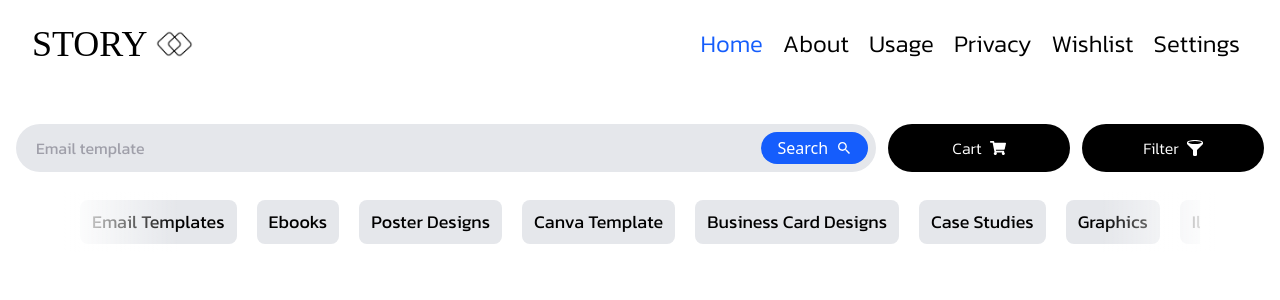
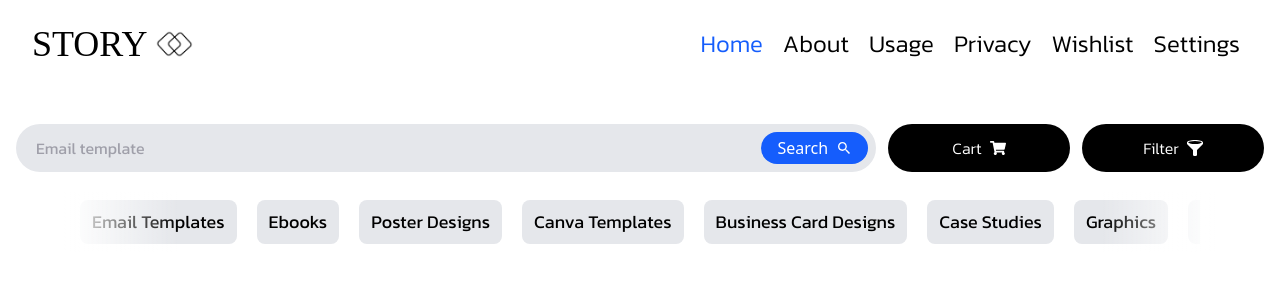
Before and after one commit to isudiptodas/STORY-Digital_Content_Marketplace, a Next.js app: page /customer/dashboard in a window 1280 px wide. Shown: the top 300 px of the page. Built offline with nearby package versions, Linux system fonts and the light colour scheme; a web font is replaced by a local one.

Commit message:
Updated contentCategory.ts

```diff
--- a/src/data/contentCategory.ts
+++ b/src/data/contentCategory.ts
@@ -2,7 +2,7 @@ export const contentCategory = [
     'email templates',
     'ebooks',
     'poster designs',
-    'canva template',
+    'canva templates',
     'business card designs',
     'case studies',
     'graphics',
```
